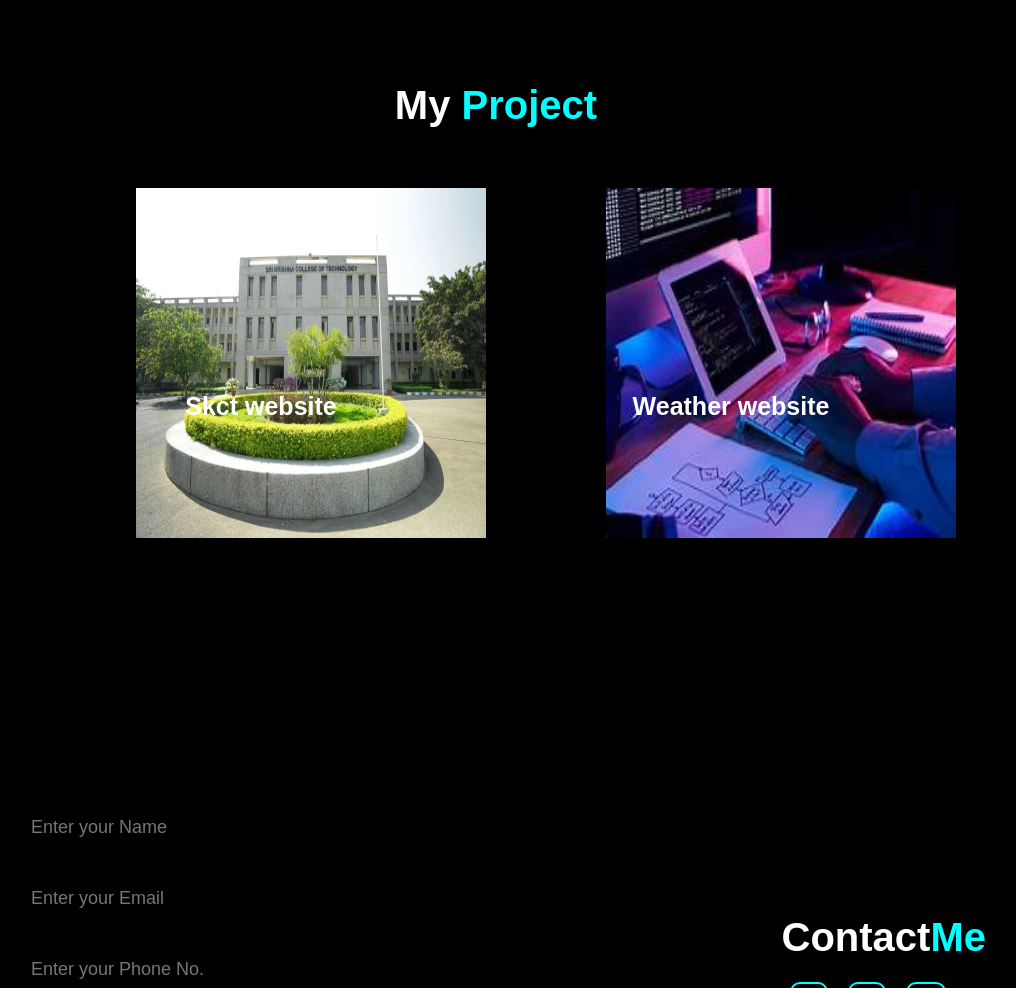
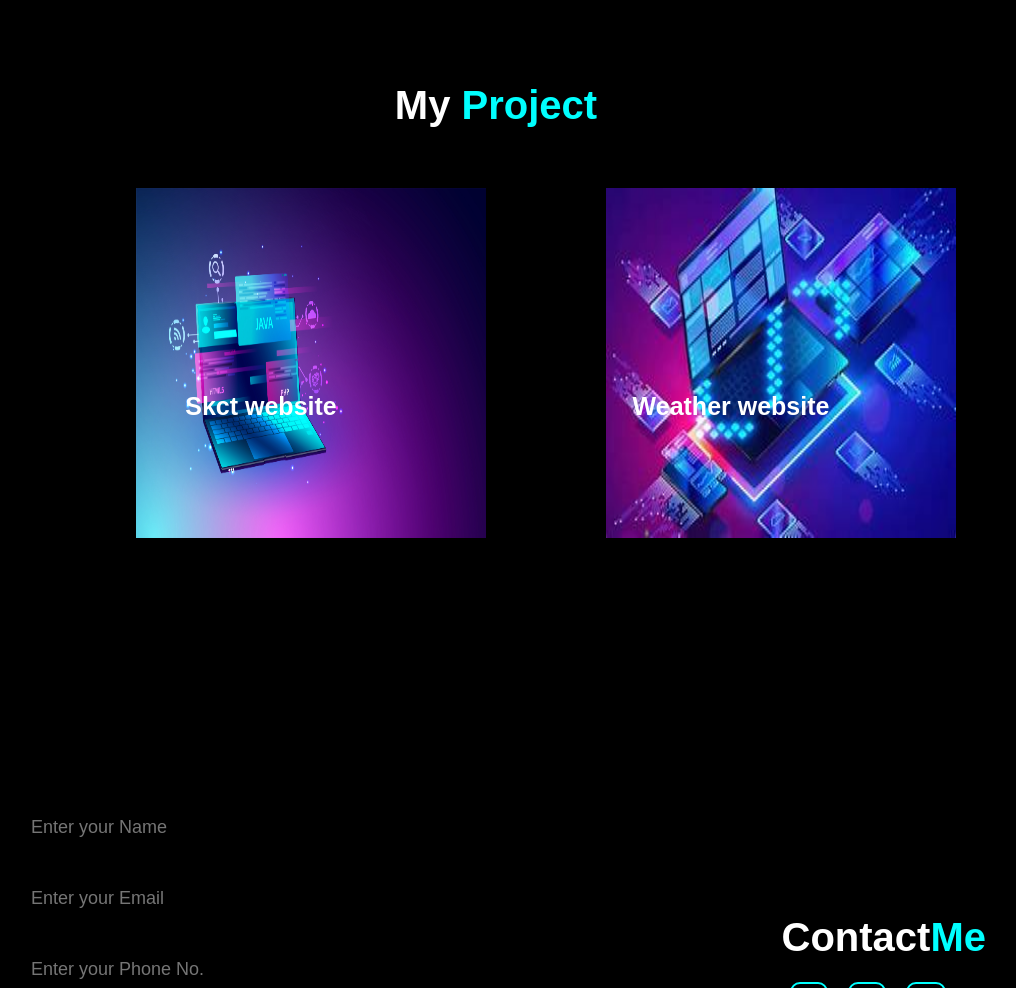
Before and after one commit to Sweka37/My_Portfolio, a plain HTML site: page index.html in a window 1280 px wide. Shown: the part 1787-2775 px from the top of the page, without its empty margins (144-1160 px from the left). Drawn offline with Linux system fonts and the light colour scheme.

Commit message:
Update index.html

```diff
--- a/index.html
+++ b/index.html
@@ -74,14 +74,14 @@
         <h1 class="project_section">My <span>Project</span></h1>
         <div class="projects">
           <div class="card">
-            <img src="SKCT-College-Campus-19.webp"width="350px" height="350px"
+            <img src="web design.jpg"width="350px" height="350px"
 >
 <div class="details">
   <h1><a href="https://github.com/Sweka37/Skct_html"target="_blank">Skct website</a></h1>
 </div>
 </div>
   <div class="card">
-    <img src="3d web deve.jpg"width="350px" height="350px">
+    <img src="web design2.jpg"width="350px" height="350px">
     <div class="details">
       <h1><a href="https://github.com/Sweka37/Skct_html"target="_blank">Weather website</h1></a>
     </div>
```
